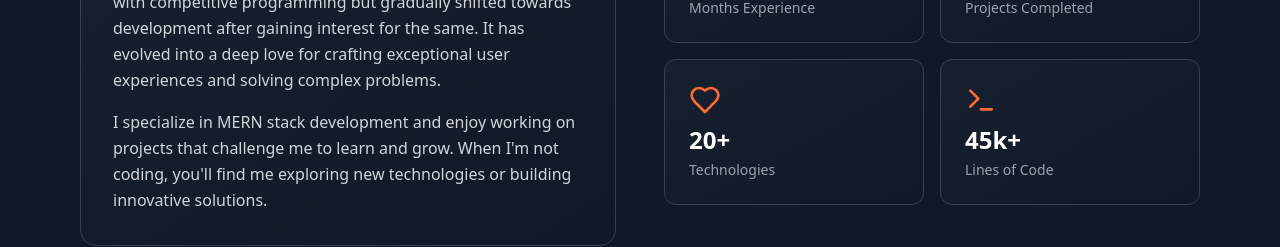
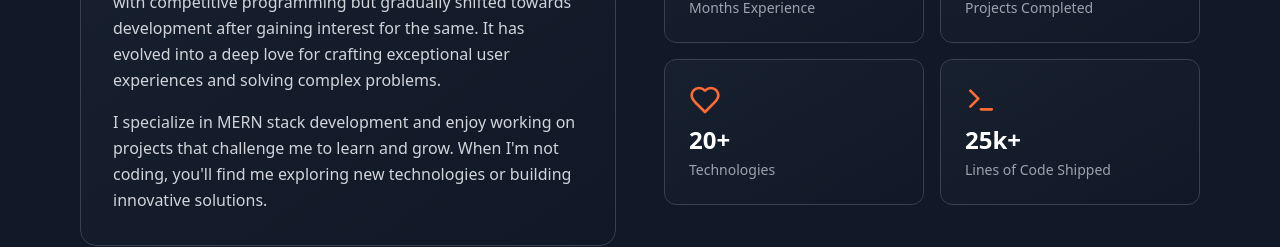
Before and after one commit to HarshVashiyar/Portfolio, a React (Vite) app: page / in a window 1280 px wide. Shown: the part 1180-1427 px from the top of the page. Built offline with nearby package versions, Linux system fonts and the light colour scheme.

Commit message:
Better About Me

```diff
--- a/src/components/About.jsx
+++ b/src/components/About.jsx
@@ -6,7 +6,7 @@ const About = () => {
     { label: 'Months Experience', value: '6+', icon: Code },
     { label: 'Projects Completed', value: '3+', icon: Lightbulb },
     { label: 'Technologies', value: '20+', icon: Heart },
-    { label: 'Lines of Code', value: '45k+', icon: Terminal },
+    { label: 'Lines of Code Shipped', value: '25k+', icon: Terminal },
   ];
 
   const highlights = [
```
